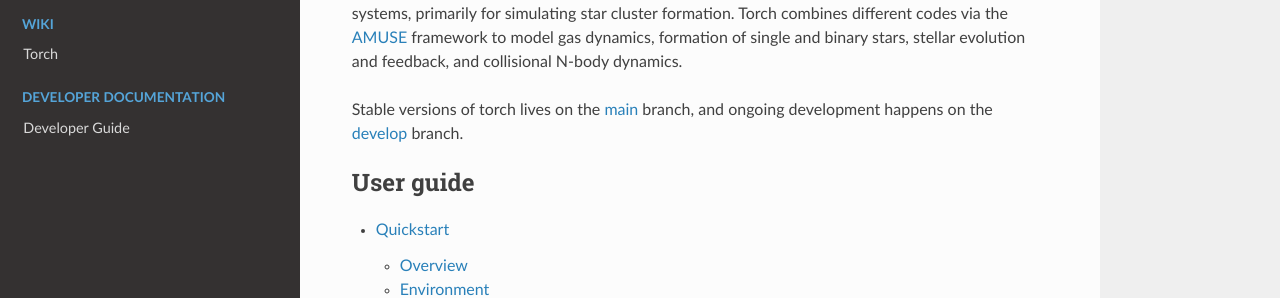
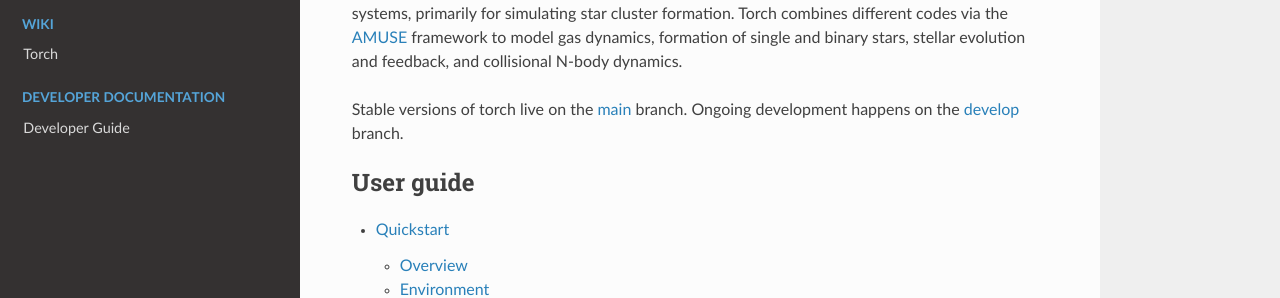
Before and after one commit to torch-sf/torch, a Sphinx documentation site: the page built from docs/rtd/source/index.rst, in a window 1280 px wide and 1225 px high. Shown: the part 230-528 px from the top of the window. Built offline with Sphinx 7.4.7 and the Read the Docs theme 3.1.0, drawn with Linux system fonts in a browser that asks for light colours.

```diff
--- a/docs/rtd/source/index.rst
+++ b/docs/rtd/source/index.rst
@@ -14,7 +14,7 @@
 dynamics, formation of single and binary stars, stellar evolution and feedback,
 and collisional N-body dynamics.
 
-Stable versions of torch lives on the `main`_ branch, and ongoing development
+Stable versions of torch live on the `main`_ branch. Ongoing development
 happens on the `develop`_ branch.
 
 .. _AMUSE: https://www.amusecode.org/
```
Also changed, not shown: docs/rtd/source/manual/Quickstart.md (+1 -1 lines).
